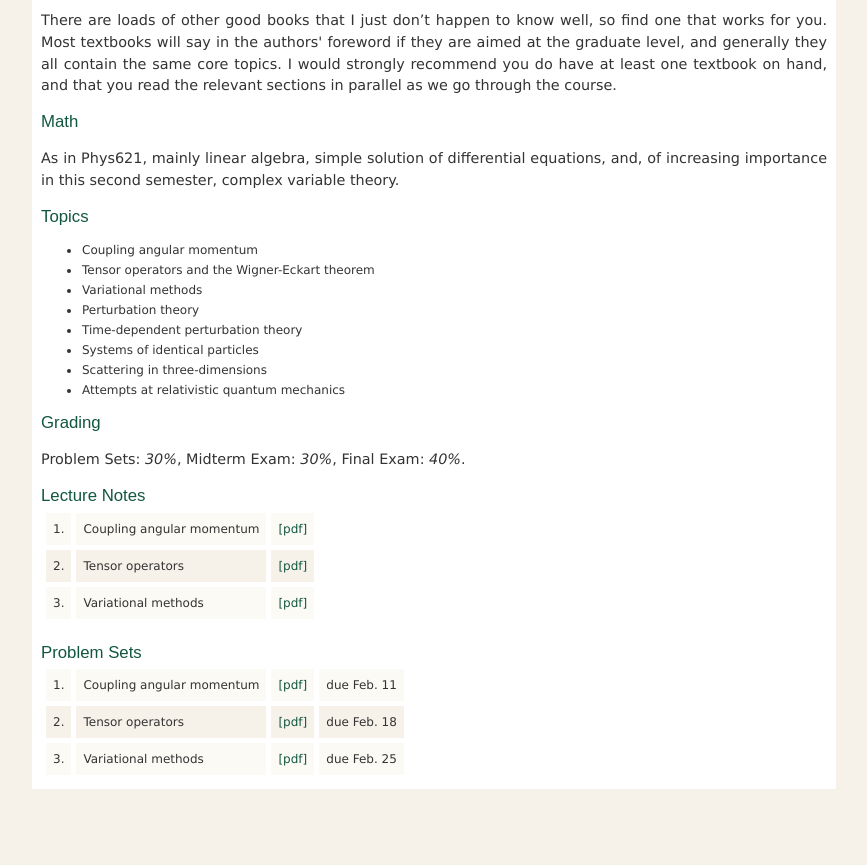
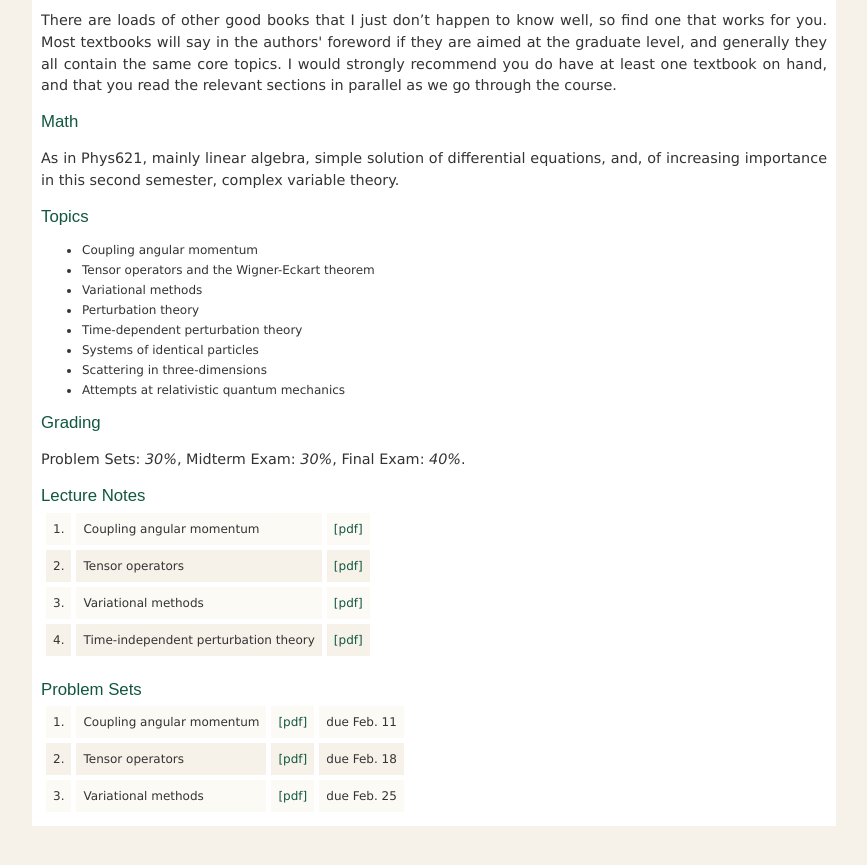
Before and after one commit to jozefdudek/personal_website, a Jekyll site: the page built from Phys622.html, in a window 1280 px wide and 900 px high, scrolled down 1438 px. Shown: the top 865 px of the window, without its empty margins (192-1059 px from the left). Built offline with Jekyll 4.4.1, drawn with Linux system fonts in a browser that asks for light colours; some of the changed lines change nothing that is shown.

Commit message:
added pt notes

```diff
--- a/Phys622.html
+++ b/Phys622.html
@@ -121,15 +121,15 @@
       </td>
     </tr>
 
-    <!--
     <tr class="highlights">
       <td class="highlights"> 4. </td>
       <td class="highlights">Time-independent perturbation theory</td>
       <td class="highlights">
-        <a href="LINK">[pdf]</a>
+        <a href="https://wm1693.box.com/s/mv038k5vsggohwlqw9rz285quq1ozw3k">[pdf]</a>
       </td>
     </tr>
 
+        <!--
     <tr class="highlights">
       <td class="highlights"> 5. </td>
       <td class="highlights">Time-dependent perturbation theory</td>
```
